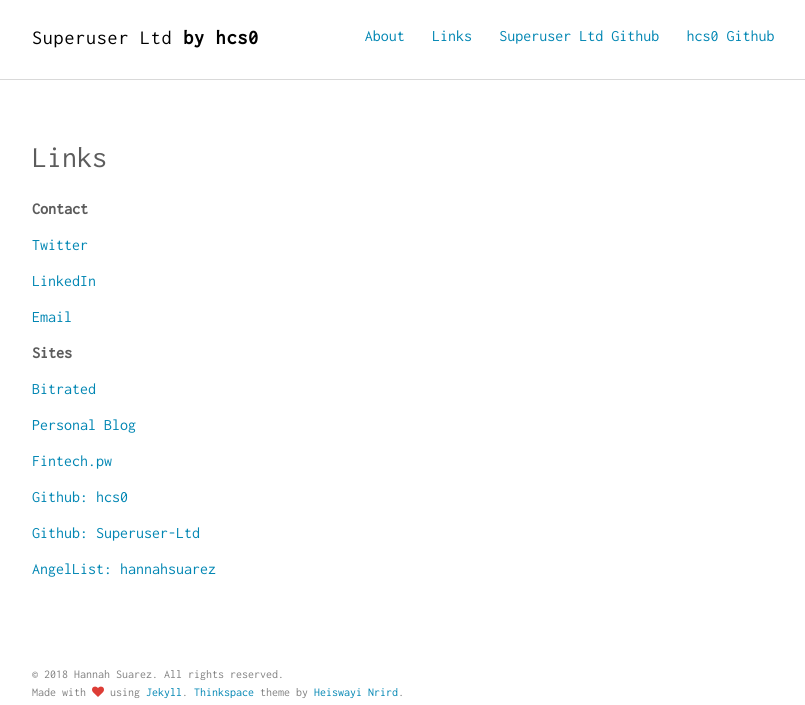
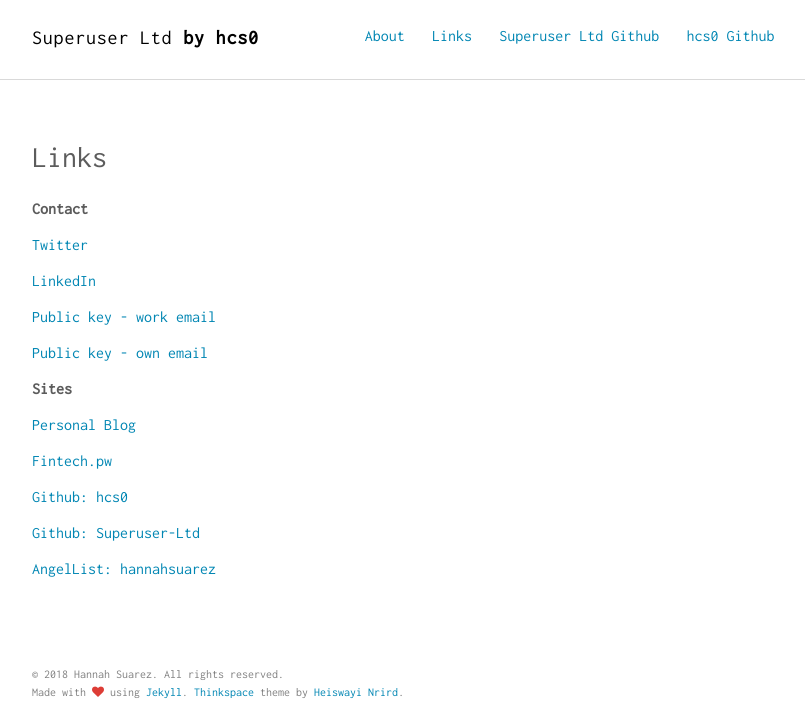
Before and after one commit to hcs0/hannahsuarez.github.io, a Jekyll site: the page built from links.md, in a window 1280 px wide, cut to the strip 0-705 px from the top of the page. Shown: the whole strip, without its empty margins (232-1037 px from the left). Built offline with Jekyll 4.4.1, drawn with Linux system fonts in a browser that asks for light colours; nearby versions of some CDN libraries.

Commit message:
Add keys

```diff
--- a/links.md
+++ b/links.md
@@ -10,11 +10,11 @@
 
 [LinkedIn](https://www.linkedin.com/in/hannahsuarez)
 
-[Email](mailto:info@suarez.id.au)
+[Public key - work email](https://pgp.mit.edu/pks/lookup?op=get&search=0x2FB6F1FB0FEA6EFF)
+
+[Public key - own email](https://pgp.mit.edu/pks/lookup?op=get&search=0x4C2DCC07E9E12FE6)
 
 **Sites**
-
-[Bitrated](https://www.bitrated.com/hannahsuarez)
 
 [Personal Blog](https://www.hannahsuarez.me/blog/)
 
```
